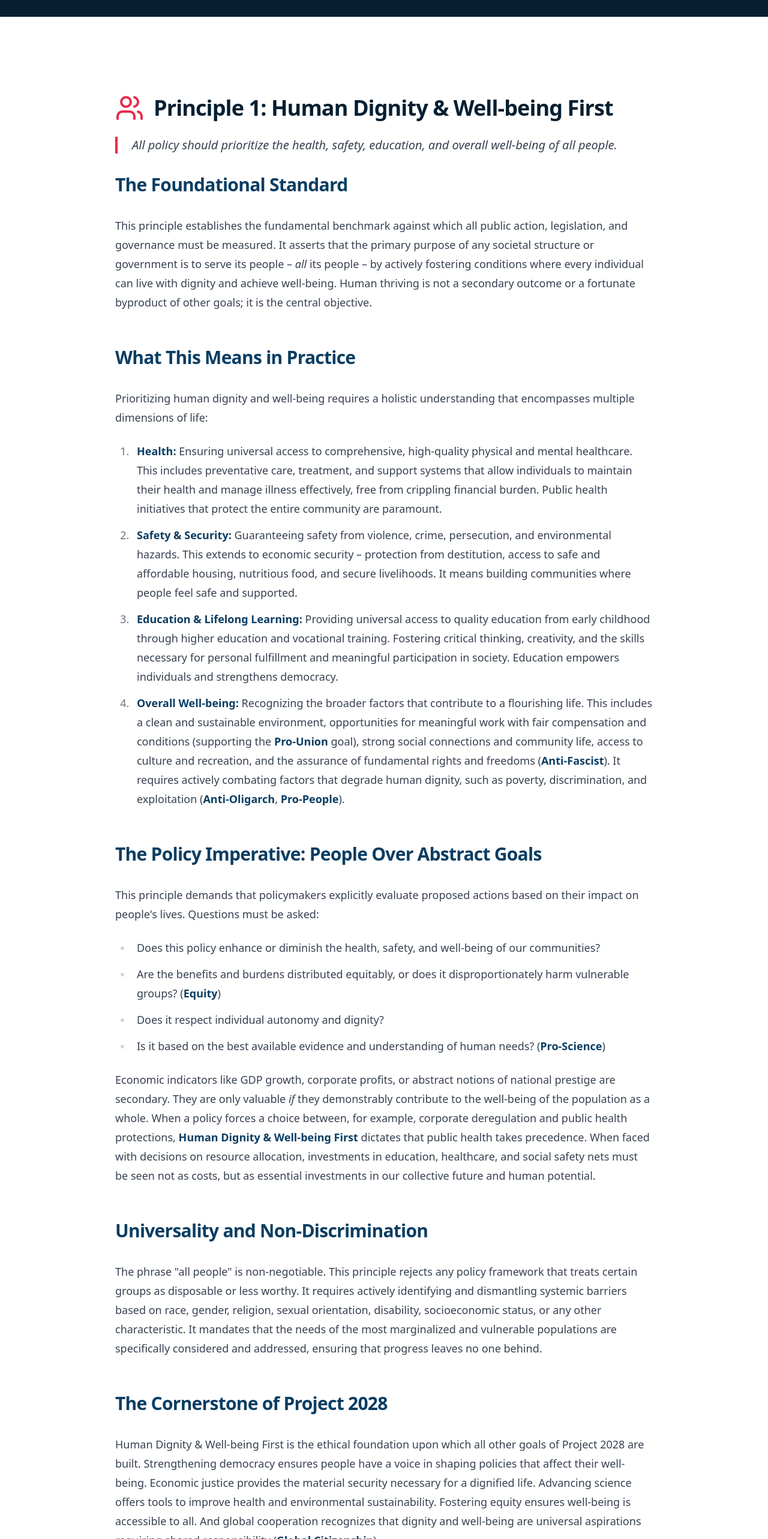
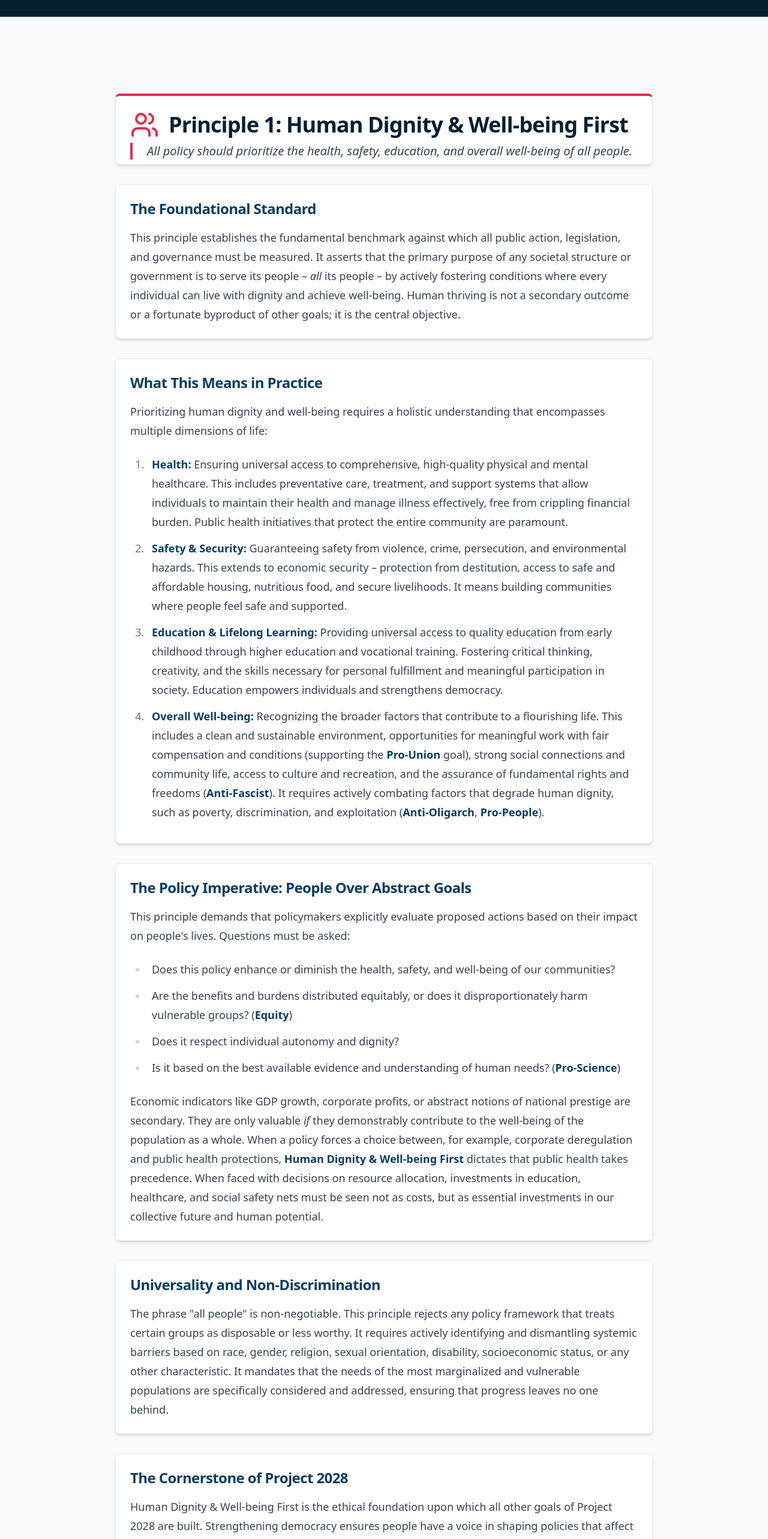
Before and after one commit to the-don-stone/project-2028, a React (Vite) app: page /principle1 in a window 1280 px wide. Shown: the part 800-3366 px from the top of the page at 60% size. Built offline with nearby package versions, Linux system fonts and the light colour scheme.

Commit message:
feat: Style principle pages with cards
Adds card styling and shadows to principle pages to reduce whitespace and improve visual appeal.

```diff
--- a/src/pages/Principle1.tsx
+++ b/src/pages/Principle1.tsx
@@ -4,6 +4,7 @@ import Header from '@/components/Header';
 import Footer from '@/components/Footer';
 import { Breadcrumb, BreadcrumbItem, BreadcrumbLink, BreadcrumbList, BreadcrumbSeparator } from "@/components/ui/breadcrumb";
 import { Users } from 'lucide-react';
+import { Card, CardContent, CardHeader } from '@/components/ui/card';
 
 const Principle1 = () => {
   return (
@@ -29,23 +30,35 @@ const Principle1 = () => {
         </div>
       </div>
 
-      <main className="flex-1 bg-white py-12">
+      <main className="flex-1 bg-gray-50 py-12">
         <div className="section-container">
           <div className="max-w-4xl mx-auto">
-            <div className="flex items-center mb-6">
+            <Card className="mb-8 border-t-4 border-t-project-red shadow-md">
+              <CardHeader className="pb-2">
+                <div className="flex items-center">
                   <Users className="w-12 h-12 text-project-red mr-4" />
                   <h1 className="text-4xl font-bold text-project-darkblue">Principle 1: Human Dignity & Well-being First</h1>
                 </div>
-
-            <div className="border-l-4 border-project-red pl-6 mb-8 italic text-xl text-gray-700">
+                <div className="border-l-4 border-project-red pl-6 my-4 italic text-xl text-gray-700">
                   <p>All policy should prioritize the health, safety, education, and overall well-being of all people.</p>
                 </div>
+              </CardHeader>
+            </Card>
 
+            <div className="space-y-8">
+              <Card className="shadow-md hover:shadow-lg transition-shadow duration-300">
+                <CardContent className="pt-6">
+                  <h2 className="text-2xl font-bold text-project-blue mb-4">The Foundational Standard</h2>
                   <div className="prose prose-lg max-w-none">
-              <h2>The Foundational Standard</h2>
                     <p>This principle establishes the fundamental benchmark against which all public action, legislation, and governance must be measured. It asserts that the primary purpose of any societal structure or government is to serve its people – <em>all</em> its people – by actively fostering conditions where every individual can live with dignity and achieve well-being. Human thriving is not a secondary outcome or a fortunate byproduct of other goals; it is the central objective.</p>
+                  </div>
+                </CardContent>
+              </Card>
 
-              <h2>What This Means in Practice</h2>
+              <Card className="shadow-md hover:shadow-lg transition-shadow duration-300">
+                <CardContent className="pt-6">
+                  <h2 className="text-2xl font-bold text-project-blue mb-4">What This Means in Practice</h2>
+                  <div className="prose prose-lg max-w-none">
                     <p>Prioritizing human dignity and well-being requires a holistic understanding that encompasses multiple dimensions of life:</p>
 
                     <ol>
@@ -62,8 +75,14 @@ const Principle1 = () => {
                         <strong>Overall Well-being:</strong> Recognizing the broader factors that contribute to a flourishing life. This includes a clean and sustainable environment, opportunities for meaningful work with fair compensation and conditions (supporting the <strong>Pro-Union</strong> goal), strong social connections and community life, access to culture and recreation, and the assurance of fundamental rights and freedoms (<strong>Anti-Fascist</strong>). It requires actively combating factors that degrade human dignity, such as poverty, discrimination, and exploitation (<strong>Anti-Oligarch</strong>, <strong>Pro-People</strong>).
                       </li>
                     </ol>
+                  </div>
+                </CardContent>
+              </Card>
 
-              <h2>The Policy Imperative: People Over Abstract Goals</h2>
+              <Card className="shadow-md hover:shadow-lg transition-shadow duration-300">
+                <CardContent className="pt-6">
+                  <h2 className="text-2xl font-bold text-project-blue mb-4">The Policy Imperative: People Over Abstract Goals</h2>
+                  <div className="prose prose-lg max-w-none">
                     <p>This principle demands that policymakers explicitly evaluate proposed actions based on their impact on people's lives. Questions must be asked:</p>
 
                     <ul>
@@ -74,14 +93,29 @@ const Principle1 = () => {
                     </ul>
 
                     <p>Economic indicators like GDP growth, corporate profits, or abstract notions of national prestige are secondary. They are only valuable <em>if</em> they demonstrably contribute to the well-being of the population as a whole. When a policy forces a choice between, for example, corporate deregulation and public health protections, <strong>Human Dignity & Well-being First</strong> dictates that public health takes precedence. When faced with decisions on resource allocation, investments in education, healthcare, and social safety nets must be seen not as costs, but as essential investments in our collective future and human potential.</p>
+                  </div>
+                </CardContent>
+              </Card>
 
-              <h2>Universality and Non-Discrimination</h2>
+              <Card className="shadow-md hover:shadow-lg transition-shadow duration-300">
+                <CardContent className="pt-6">
+                  <h2 className="text-2xl font-bold text-project-blue mb-4">Universality and Non-Discrimination</h2>
+                  <div className="prose prose-lg max-w-none">
                     <p>The phrase "all people" is non-negotiable. This principle rejects any policy framework that treats certain groups as disposable or less worthy. It requires actively identifying and dismantling systemic barriers based on race, gender, religion, sexual orientation, disability, socioeconomic status, or any other characteristic. It mandates that the needs of the most marginalized and vulnerable populations are specifically considered and addressed, ensuring that progress leaves no one behind.</p>
+                  </div>
+                </CardContent>
+              </Card>
 
-              <h2>The Cornerstone of Project 2028</h2>
+              <Card className="shadow-md hover:shadow-lg transition-shadow duration-300">
+                <CardContent className="pt-6">
+                  <h2 className="text-2xl font-bold text-project-blue mb-4">The Cornerstone of Project 2028</h2>
+                  <div className="prose prose-lg max-w-none">
                     <p>Human Dignity & Well-being First is the ethical foundation upon which all other goals of Project 2028 are built. Strengthening democracy ensures people have a voice in shaping policies that affect their well-being. Economic justice provides the material security necessary for a dignified life. Advancing science offers tools to improve health and environmental sustainability. Fostering equity ensures well-being is accessible to all. And global cooperation recognizes that dignity and well-being are universal aspirations requiring shared responsibility (<strong>Global Citizenship</strong>).</p>
 
                     <p>By embedding this principle at the heart of governance, we commit to building societies where every person is valued, supported, and empowered to live a full, safe, and meaningful life.</p>
+                  </div>
+                </CardContent>
+              </Card>
             </div>
           </div>
         </div>
--- a/src/pages/Principle2.tsx
+++ b/src/pages/Principle2.tsx
@@ -4,6 +4,7 @@ import Header from '@/components/Header';
 import Footer from '@/components/Footer';
 import { Breadcrumb, BreadcrumbItem, BreadcrumbLink, BreadcrumbList, BreadcrumbSeparator } from "@/components/ui/breadcrumb";
 import { Scale } from 'lucide-react';
+import { Card, CardContent, CardHeader } from '@/components/ui/card';
 
 const Principle2 = () => {
   return (
@@ -29,22 +30,32 @@ const Principle2 = () => {
         </div>
       </div>
 
-      <main className="flex-1 bg-white py-12">
+      <main className="flex-1 bg-gray-50 py-12">
         <div className="section-container">
           <div className="max-w-4xl mx-auto">
-            <div className="flex items-center mb-6">
+            <Card className="mb-8 border-t-4 border-t-project-red shadow-md">
+              <CardHeader className="pb-2">
+                <div className="flex items-center">
                   <Scale className="w-12 h-12 text-project-red mr-4" />
                   <h1 className="text-4xl font-bold text-project-darkblue">Principle 2: Democratic Resilience</h1>
                 </div>
-
-            <div className="border-l-4 border-project-red pl-6 mb-8 italic text-xl text-gray-700">
+                <div className="border-l-4 border-project-red pl-6 my-4 italic text-xl text-gray-700">
                   <p>Protecting and strengthening democratic institutions, processes, and norms is paramount.</p>
                 </div>
+              </CardHeader>
+            </Card>
 
+            <div className="space-y-8">
+              <Card className="shadow-md hover:shadow-lg transition-shadow duration-300">
+                <CardContent className="pt-6">
+                  <h2 className="text-2xl font-bold text-project-blue mb-4">About Democratic Resilience</h2>
                   <div className="prose prose-lg max-w-none">
                     <p className="text-lg text-gray-600">This is a placeholder for the full content about Democratic Resilience. You can replace this with your own content about how democratic institutions must be protected and strengthened to resist authoritarian tendencies and ensure government remains accountable to the people.</p>
 
                     <p className="text-lg text-gray-600">The content will explore topics such as voting rights, checks and balances, transparency in governance, free press, civil liberties, and the importance of civic participation.</p>
+                  </div>
+                </CardContent>
+              </Card>
             </div>
           </div>
         </div>
--- a/src/pages/Principle3.tsx
+++ b/src/pages/Principle3.tsx
@@ -4,6 +4,7 @@ import Header from '@/components/Header';
 import Footer from '@/components/Footer';
 import { Breadcrumb, BreadcrumbItem, BreadcrumbLink, BreadcrumbList, BreadcrumbSeparator } from "@/components/ui/breadcrumb";
 import { Lightbulb } from 'lucide-react';
+import { Card, CardContent, CardHeader } from '@/components/ui/card';
 
 const Principle3 = () => {
   return (
@@ -29,22 +30,32 @@ const Principle3 = () => {
         </div>
       </div>
 
-      <main className="flex-1 bg-white py-12">
+      <main className="flex-1 bg-gray-50 py-12">
         <div className="section-container">
           <div className="max-w-4xl mx-auto">
-            <div className="flex items-center mb-6">
+            <Card className="mb-8 border-t-4 border-t-project-red shadow-md">
+              <CardHeader className="pb-2">
+                <div className="flex items-center">
                   <Lightbulb className="w-12 h-12 text-project-red mr-4" />
                   <h1 className="text-4xl font-bold text-project-darkblue">Principle 3: Evidence-Based Policy</h1>
                 </div>
-
-            <div className="border-l-4 border-project-red pl-6 mb-8 italic text-xl text-gray-700">
+                <div className="border-l-4 border-project-red pl-6 my-4 italic text-xl text-gray-700">
                   <p>Decisions must be grounded in scientific consensus, rigorous data, and expert knowledge.</p>
                 </div>
+              </CardHeader>
+            </Card>
 
+            <div className="space-y-8">
+              <Card className="shadow-md hover:shadow-lg transition-shadow duration-300">
+                <CardContent className="pt-6">
+                  <h2 className="text-2xl font-bold text-project-blue mb-4">About Evidence-Based Policy</h2>
                   <div className="prose prose-lg max-w-none">
                     <p className="text-lg text-gray-600">This is a placeholder for the full content about Evidence-Based Policy. You can replace this with your own content about the importance of using scientific research, data analysis, and expert consensus to inform policy decisions rather than ideology or special interests.</p>
 
                     <p className="text-lg text-gray-600">The content will explore topics such as the role of science in policymaking, the need for unbiased research, the importance of transparency in data collection and analysis, and mechanisms for incorporating expert knowledge into governance structures.</p>
+                  </div>
+                </CardContent>
+              </Card>
             </div>
           </div>
         </div>
```
Also changed, not shown: src/pages/Principle4.tsx (+15 -4 lines), src/pages/Principle5.tsx (+15 -4 lines), src/pages/Principle6.tsx (+15 -4 lines). Lines whose indentation alone changed are shown as unchanged.
